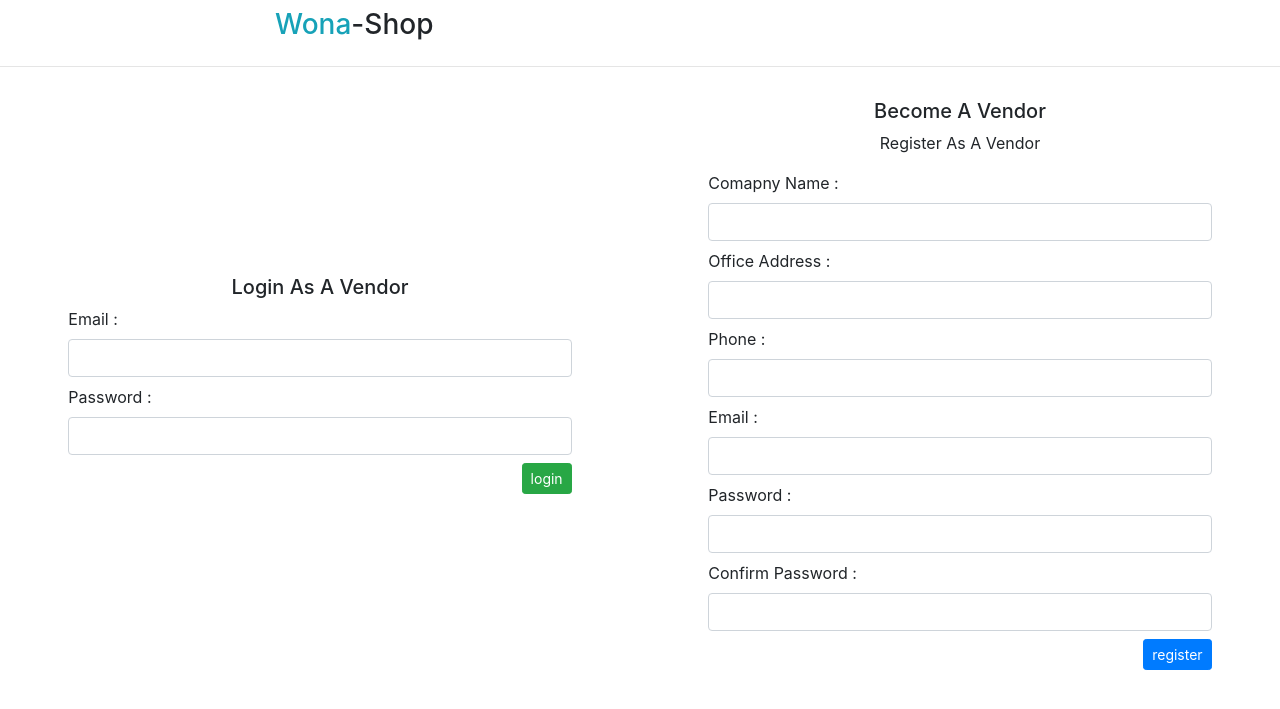
After one commit to emeraldhycient/ecommerce_oop, a PHP site: page /views/login.html in a window 1280 px wide. The commit adds this page. Shown: the top 709 px of the page. Run offline with PHP 8.4, Linux system fonts and the light colour scheme; some libraries are stand-ins or nearby versions.

Commit message:
working on the login also removed the prepared statment

```diff
--- a/api/users_api.php
+++ b/api/users_api.php
@@ -17,7 +17,7 @@ class usersApi extends dbConnection{
         $lastName = $this->filter($lastName);
         if($password1 === $password2){
             $password = password_hash($password1,PASSWORD_BCRYPT);
-        $sql = "INSERT INTO users (id,username,email,pass,personal_address,phone,firstname,lastname) VALUES (?,?,?,?,?,?,?,?) ";
+        $sql = "INSERT INTO users (users_id,username,email,pass,personal_address,phone,firstname,lastname) VALUES (?,?,?,?,?,?,?,?) ";
         $q = $this->conn->prepare($sql);
         $q->bind_param("ssssssss",$id,$shopUsername,$email,$password,$address,$phone,$firstName,$lastName);
         $q->execute();
--- a/assets/script.js
+++ b/assets/script.js
@@ -0,0 +1,67 @@
+$(document).ready(() => {
+    $("#registerform").submit((e) => {
+        e.preventDefault();
+        vendor_username = $("#vendor_username").val();
+        vendor_address = $("#vendor_address").val();
+        vendor_phone = $("#vendor_phone").val();
+        vendor_email = $("#vendor_email").val();
+        vendor_pass = $("#vendor_pass").val();
+        vendor_cpass = $("#vendor_cpass").val();
+        if (vendor_cpass === vendor_pass) {
+            $.ajax({
+                url: '../api/api_controller.php',
+                type: 'POST',
+                data: {
+                    "vendor_username": vendor_username,
+                    "vendor_address": vendor_address,
+                    "vendor_phone": vendor_phone,
+                    "vendor_email": vendor_email,
+                    "vendor_pass": vendor_pass,
+                    "vendor_cpass": vendor_cpass
+                },
+                success: data => {
+                    console.log(data.status);
+
+                    /*if (data.status === "success") {
+                        location.href = data.redirect;
+                    } else {
+                        alert(data.message)
+                    }*/
+                }
+            })
+        } else {
+            $("#error").text("passwords doesnt match")
+
+            setTimeout(function() {
+                $("#error").text("");
+            }, 2000)
+        }
+    });
+
+    $("#loginform").submit((e) => {
+        e.preventDefault();
+        vendor_username = $("#vendor_username").val();
+        vendor_pass = $("#vendor_pass").val();
+        if (vendor_cpass === vendor_pass) {
+            $.ajax({
+                url: '../api/api_controller.php',
+                type: 'POST',
+                data: {
+
+                    "vendor_email": vendor_email,
+                    "vendor_pass": vendor_pass,
+                },
+                success: data => {
+                    alert(data);
+                }
+            })
+        } else {
+            $("#error").text("passwords doesnt match")
+
+            setTimeout(function() {
+                $("#error").text("");
+            }, 2000)
+        }
+    });
+
+})
--- a/assets/styles.css
+++ b/assets/styles.css
@@ -23,7 +23,7 @@
         height: 40px;
     }
 
-@media(min-width:600px) {
+    @media(min-width:780px) {
         .side {
             position: fixed;
             height: 100vh;
@@ -45,9 +45,15 @@
         .boxes .card {
             height: 80px;
         }
+        #registerlink {
+            display: none;
+        }
     }
 
-@media(max-width:600px) {
+    @media(max-width:780px) {
+        .registerForm {
+            display: none;
+        }
         .side {
             display: none;
         }
@@ -58,6 +64,10 @@
             width: 40%;
             height: 80px;
         }
+    }
+
+    #form input {
+        border-left: 4px solid rgb(112, 133, 153);
     }
 
     .side {
@@ -159,8 +169,6 @@
         -o-transform: rotate(-135deg);
         transform: rotate(-135deg);
     }
-
-
     /* Icon 3*/
 
     .animated-icon2 span:nth-child(1) {
@@ -201,8 +209,6 @@
         width: 0%;
         left: 50%;
     }
-
-
     /* Icon 4 */
 
     .animated-icon3 span:nth-child(1) {
--- /dev/null
+++ b/views/login.html
@@ -0,0 +1,81 @@
+<!DOCTYPE html>
+<html lang="en">
+
+<head>
+    <meta charset="UTF-8">
+    <meta name="viewport" content="width=device-width, initial-scale=1.0">
+    <title>login</title>
+    <link rel="stylesheet" type="text/css" href="https://stackpath.bootstrapcdn.com/font-awesome/4.7.0/css/font-awesome.min.css">
+    <link rel="stylesheet" href="https://maxcdn.bootstrapcdn.com/bootstrap/4.0.0/css/bootstrap.min.css">
+    <link rel="stylesheet" href="../assets/styles.css">
+</head>
+
+<body>
+    <header>
+        <nav class="container">
+            <div class="row">
+                <div class="col-md-8 m-auto">
+                    <h3 class="mt-2"><span class="text-info">Wona</span>-Shop</h3>
+                </div>
+            </div>
+        </nav>
+    </header>
+    <hr>
+    <div class="container">
+        <div class="row">
+            <div class="col-md-6 m-auto">
+                <div class="error bg-danger text-white">
+                    <p id="error"></p>
+                </div>
+                <div class="success bg-success text-white">
+                    <p id="success"></p>
+                </div>
+            </div>
+        </div>
+    </div>
+    <main class="container-fluid formsHolder">
+        <div class="row formsHolderRow">
+            <div class="col-md-5 m-auto">
+                <center>
+                    <h5>Login As A Vendor</h5>
+                </center>
+                <form method="POST" action="../api/api_controller.php" enctype="multipart/form-data" id="loginform">
+                    <label>Email :</label>
+                    <input type="email" name="vendor_email" class="form-control mb-2" required important>
+                    <label>Password :</label>
+                    <input type="text" name="vendor_pass" class="form-control mb-2" required important>
+                    <input type="submit" class="btn btn-success btn-sm" name="vendor_login" value="login" style="float:right;">
+                </form>
+                <a href="./register.html" id="registerlink">Become A Vendor</a>
+            </div>
+            <div class="col-md-5 m-auto registerForm">
+                <center>
+                    <h5>Become A Vendor</h5>
+                    <p>Register As A Vendor</p>
+                </center>
+                <form method="POST" action="../api/api_controller.php" enctype="multipart/form-data" id="registerform" class="form-group">
+                    <label>Comapny Name :</label>
+                    <input type="text" name="vendor_username" id="vendor_username" class="form-control mb-2" required important>
+                    <label>Office Address :</label>
+                    <input type="text" name="vendor_address" id="vendor_address" class="form-control mb-2" required important>
+                    <label>Phone :</label>
+                    <input type="text" name="vendor_phone" id="vendor_phone" class="form-control mb-2" required important>
+                    <label>Email :</label>
+                    <input type="email" name="vendor_email" id="vendor_email" class="form-control mb-2" required important>
+                    <label>Password :</label>
+                    <input type="text" name="vendor_pass" id="vendor_pass" class="form-control mb-2" required important>
+                    <label>Confirm Password :</label>
+                    <input type="text" name="vendor_cpass" id="vendor_cpass" class="form-control mb-2" required important>
+                    <input type="submit" class="btn btn-primary btn-sm" id="register" name="vendor_register" value="register" style="float:right;">
+                </form>
+            </div>
+        </div>
+    </main><br>
+</body>
+<script src=" https://code.jquery.com/jquery-3.5.1.js "></script>
+<script src="https://cdnjs.cloudflare.com/ajax/libs/popper.js/1.12.9/umd/popper.min.js "></script>
+<script src="https://maxcdn.bootstrapcdn.com/bootstrap/4.0.0/js/bootstrap.min.js "></script>
+<script src="../assets/script.js"></script>
+</script>
+
+</html>
```
Also changed, not shown: api/api_controller.php (+18 -1 lines), api/products_api.php (+11 -13 lines), api/vendors_api.php (+6 -11 lines), views/dashboard.html (+37 -2 lines), views/register.html (added, +69 -0 lines), assets/products/microwave.png (deleted), assets/products/yeiDdfS.png (added), views/login.php (deleted), views/register.php (deleted), 1 other file. Lines whose indentation alone changed are shown as unchanged.
